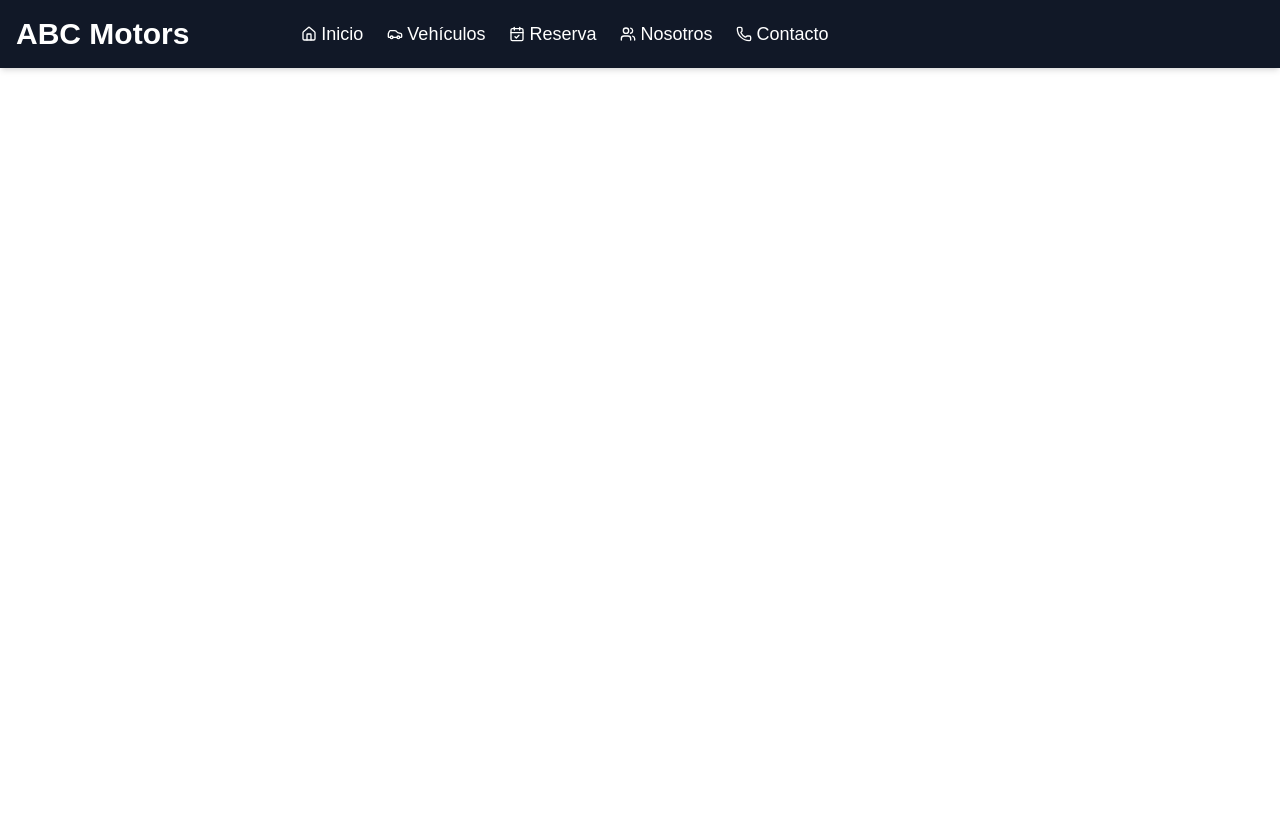
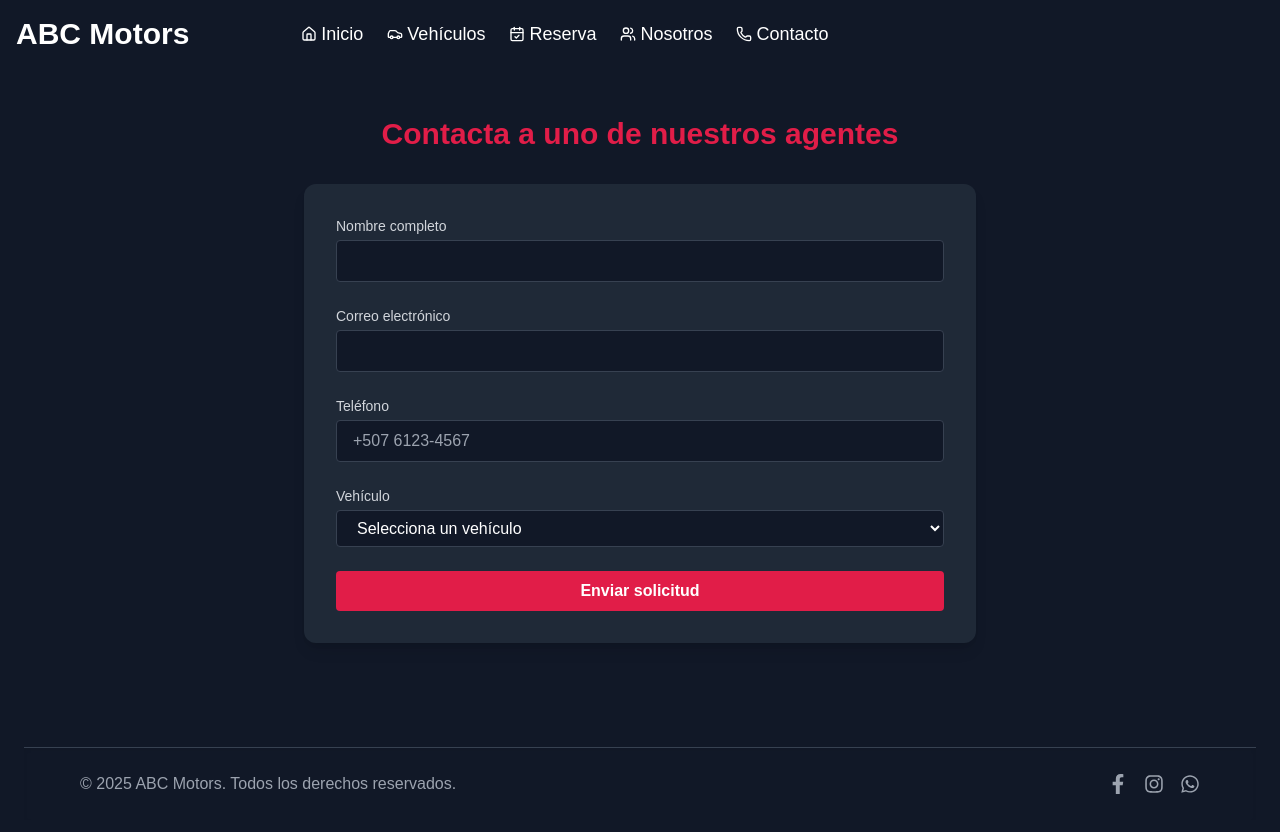
Before and after one commit to zRaidev/abc-motors, a React (Vite) app: page /contactar-agente in a window 1280 px wide. Shown: the top 832 px of the page. Before the commit the page ends 800 px from the top, so only its background shows below. Built offline with nearby package versions, Linux system fonts and the light colour scheme.

Commit message:
feat: replace Reserva component with ContactarAgente and update routing

```diff
--- a/src/App.jsx
+++ b/src/App.jsx
@@ -1,7 +1,7 @@
 import { BrowserRouter as Router, Routes, Route } from "react-router-dom";
 import Home from "./pages/Home";
 import Vehiculos from "./pages/Vehiculos";
-import Reserva from "./pages/Reserva";
+import ContactarAgente from "./pages/ContactarAgente";
 import Nosotros from "./pages/Nosotros";
 import Contacto from "./pages/Contacto";
 import Navbar from "./components/Navbar";
@@ -15,7 +15,7 @@ function App() {
       <Routes>
         <Route path="/" element={<Home />} />
         <Route path="/vehiculos" element={<Vehiculos />} />
-        <Route path="/reserva" element={<Reserva />} />
+        <Route path="/contactar-agente" element={<ContactarAgente />} />
         <Route path="/nosotros" element={<Nosotros />} />
         <Route path="/contacto" element={<Contacto />} />
         <Route path="/guia-abc" element={<GuiaDiseno />} />
--- a/src/pages/Reserva.jsx
+++ b/src/pages/ContactarAgente.jsx
@@ -5,7 +5,7 @@ import { useNavigate, useLocation } from "react-router-dom";
 import { useState, useRef, useEffect } from "react";
 
 
-function Reserva() {
+function ContactarAgente() {
   const navigate = useNavigate();
   const location = useLocation();
 
@@ -68,7 +68,7 @@ function Reserva() {
   return (
     <Layout>
       <h1 className="text-3xl font-bold text-rose-600 mb-8 text-center">
-        Solicita tu Cotización
+        Contacta a uno de nuestros agentes
       </h1>
 
       <form
@@ -149,4 +149,4 @@ function Reserva() {
   );
 }
 
-export default Reserva;
+export default ContactarAgente;
```
